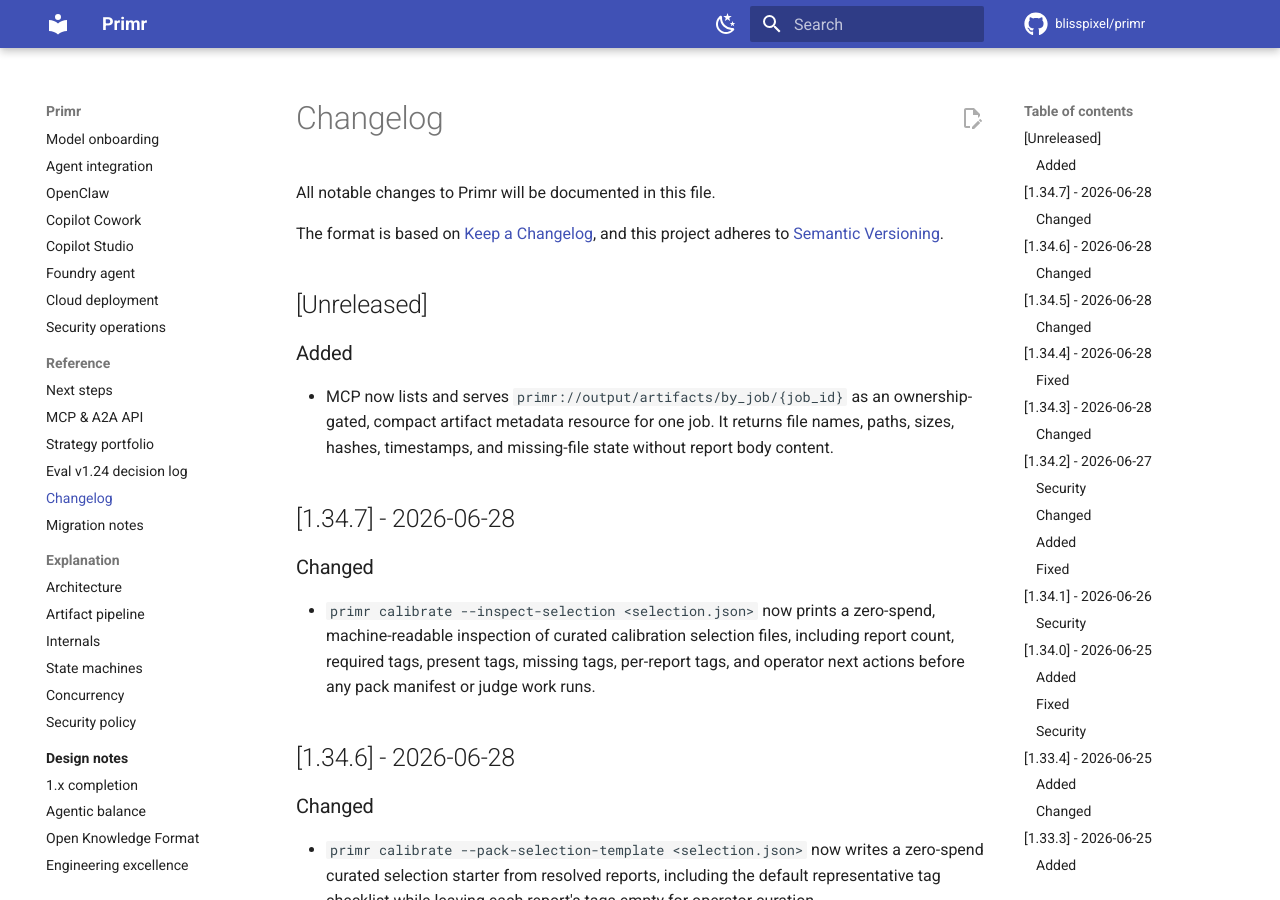
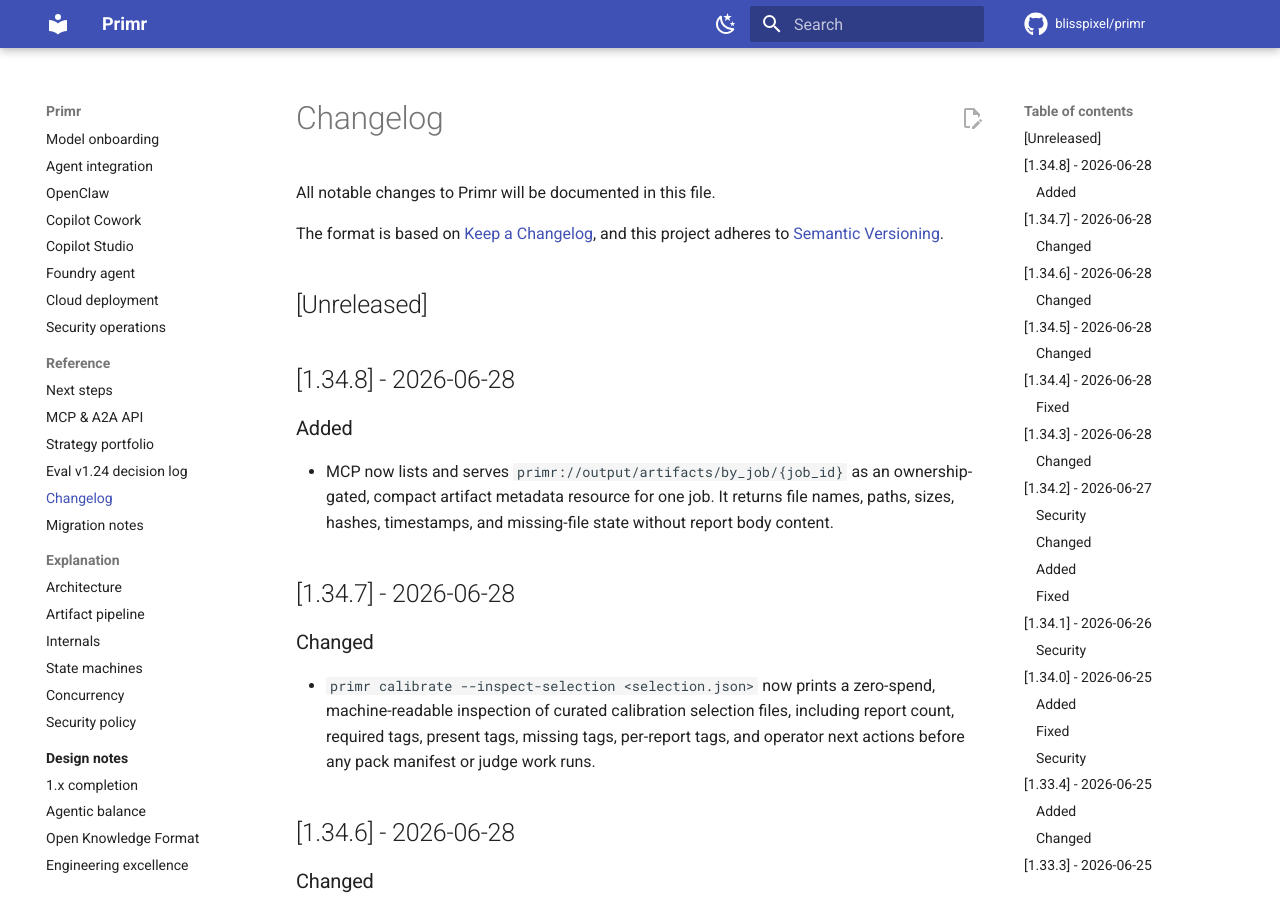
Before and after one commit to blisspixel/primr, an MkDocs documentation site: the page built from docs/CHANGELOG.md, in a window 1280 px wide and 900 px high. Built offline with MkDocs 1.6.1 and Material for MkDocs 9.7.7, drawn with Linux system fonts in a browser that asks for light colours; comment, search, counter and statistics services are not loaded.

Commit message:
Prepare 1.34.8 release

```diff
--- a/docs/CHANGELOG.md
+++ b/docs/CHANGELOG.md
@@ -6,6 +6,8 @@
 and this project adheres to [Semantic Versioning](https://semver.org/spec/v2.0.0.html).
 
 ## [Unreleased]
+
+## [1.34.8] - 2026-06-28
 
 ### Added
 
--- a/pyproject.toml
+++ b/pyproject.toml
@@ -4,7 +4,7 @@
 
 [project]
 name = "primr"
-version = "1.34.7"
+version = "1.34.8"
 description = "Turn any company or organization URL into a strategic intelligence brief. Adaptive scraping + AI-powered research and synthesis."
 readme = "README.md"
 license = "Apache-2.0"
--- a/src/primr/__init__.py
+++ b/src/primr/__init__.py
@@ -9,7 +9,7 @@
 - REST API for research requests (optional, requires fastapi)
 """
 
-__version__ = "1.34.7"
+__version__ = "1.34.8"
 __author__ = "Nick Seal"
 
 # Subpackages are available via direct import:
```
Also changed, not shown: ROADMAP.md (+2 -1 lines), 2 other files.
